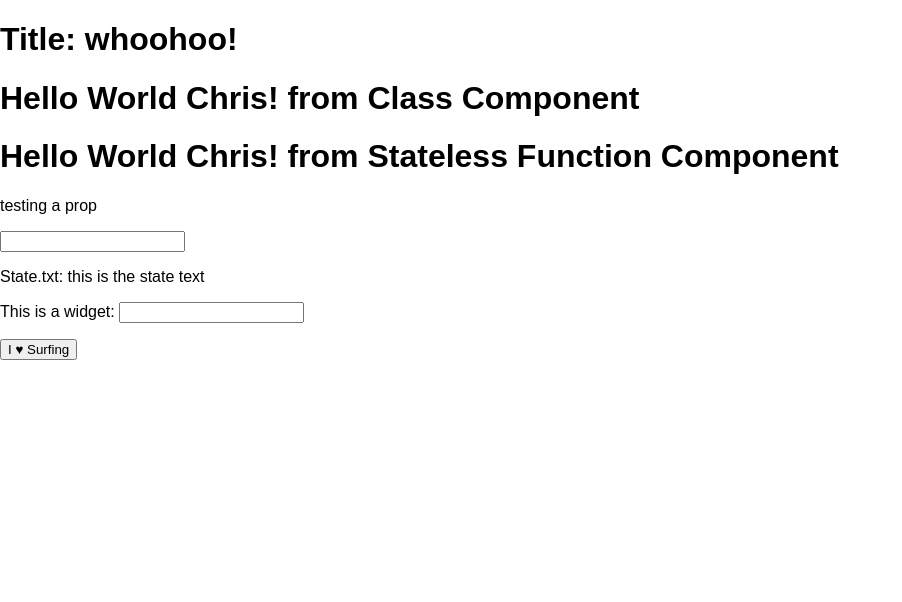
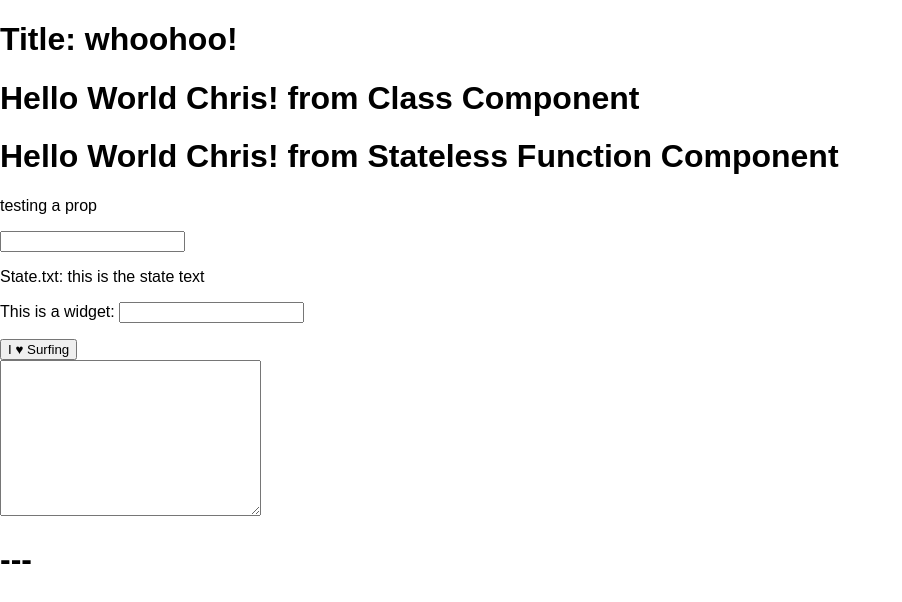
Before and after one commit to frantzyy/learn-react, a React app: page / in a window 1280 px wide. Shown: the top 602 px of the page, without its empty margins (0-902 px from the left). Built offline with nearby package versions, Linux system fonts and the light colour scheme.

Commit message:
adding a textarea and outputing event types

```diff
--- a/src/App.js
+++ b/src/App.js
@@ -37,14 +37,17 @@ class App extends Component {
   constructor(){
     super();
     this.state = {
-      txt: 'this is the state text'
-    }
+      txt: 'this is the state text',
+      currentEvent : '---'
+    };
+    this.update = this.update.bind(this);
   }
 
   update(event){
     this.setState({txt: event.target.value})
+    this.setState({currentEvent: event.type})
+  }
 
-  }
 
     render() {
       let txt = this.props.txt
@@ -59,6 +62,19 @@ class App extends Component {
           <p>State.txt: {this.state.txt}</p>
           < Widget update={this.update.bind(this)} />
           <Button>I <Heart/> Surfing</Button>
+          <div>
+            <textarea
+              onKeyPress={this.update}
+              onCopy={this.update}
+              onPaste={this.update}
+              onFocus={this.update}
+              onBlur={this.update}
+              onDoubleClick={this.update}
+              //plus touch events if you want
+              cols="30"
+              rows="10"/>
+            <h1>{this.state.currentEvent}</h1>
+          </div>
         </div>
        );
     }
```
